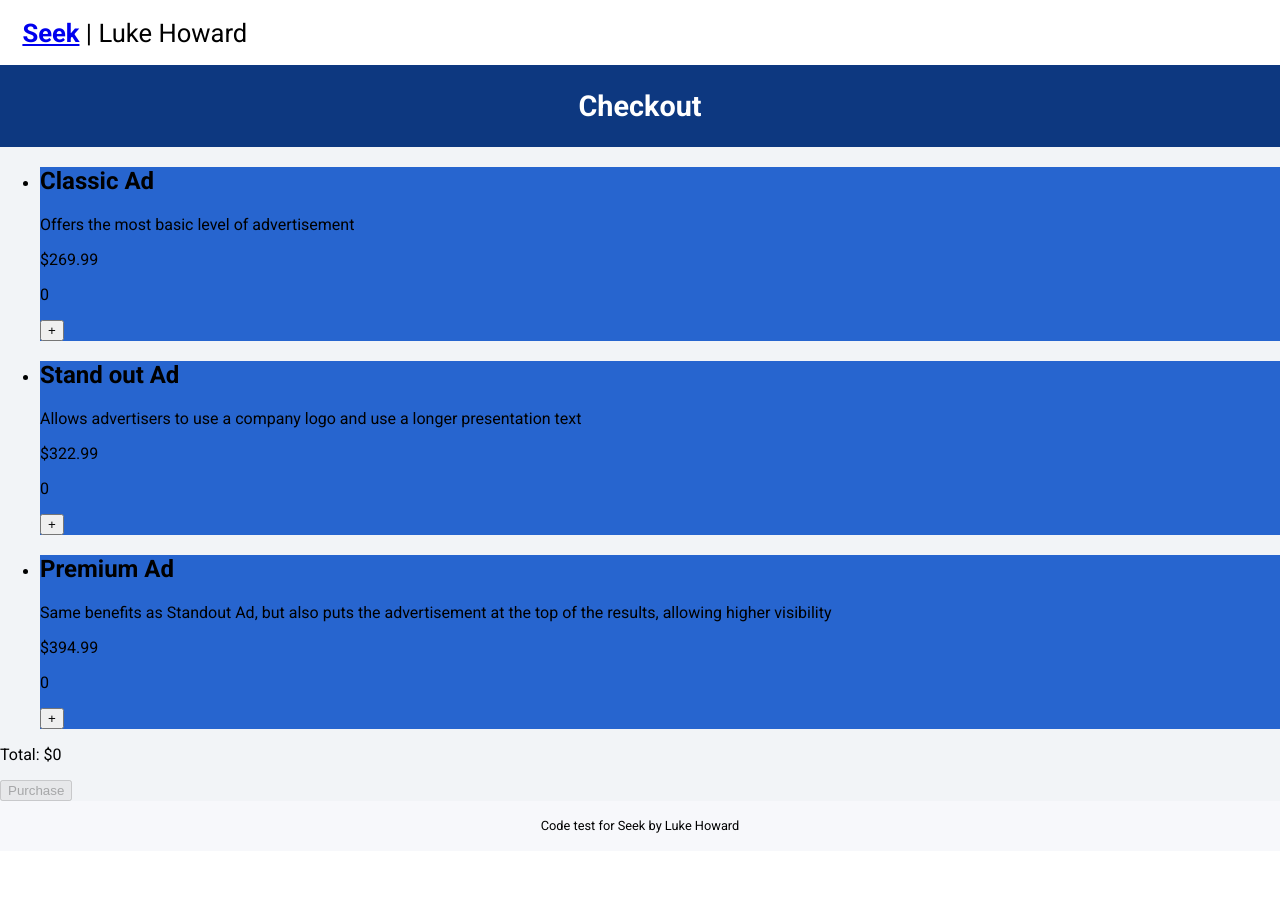
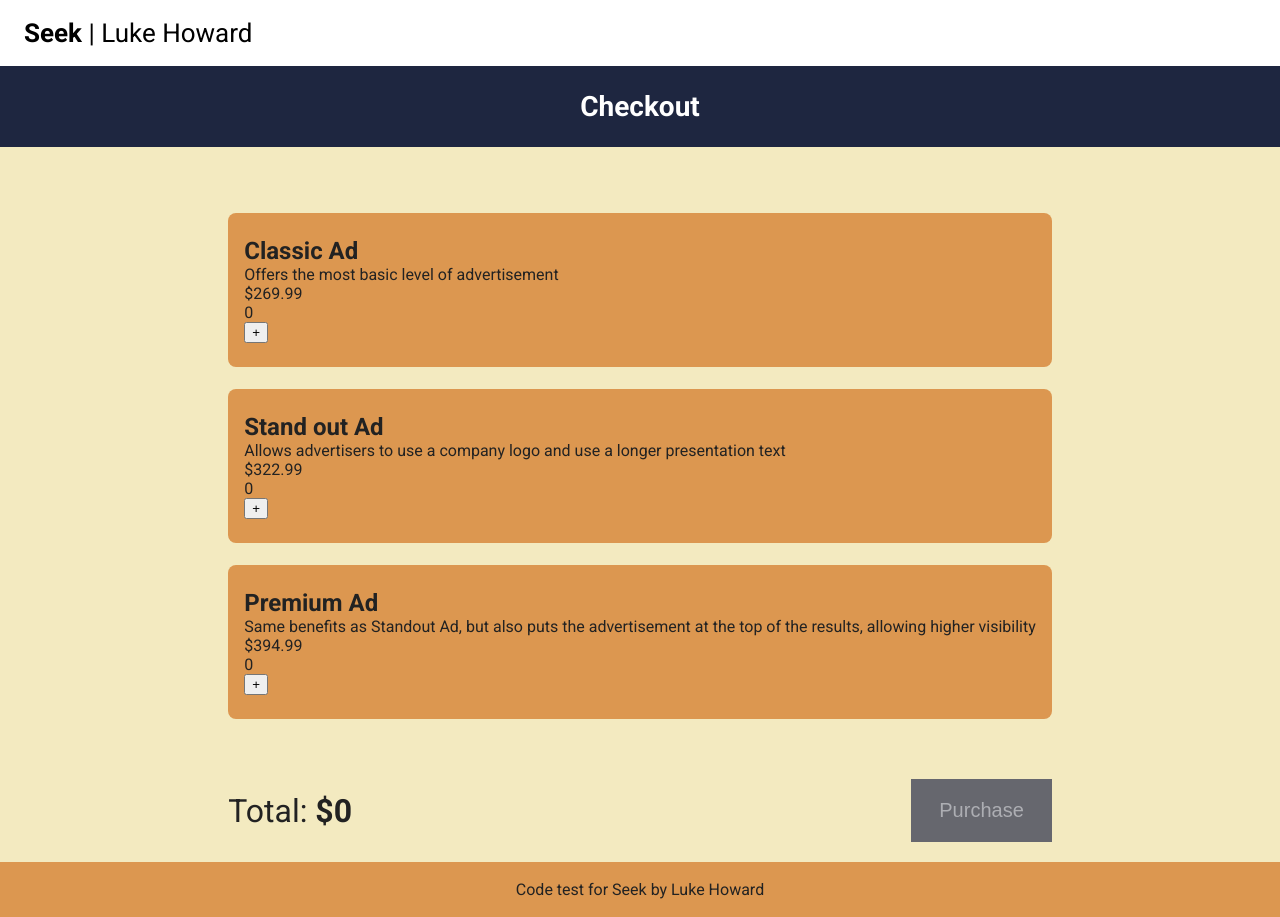
Before and after one commit to binaryluke/seek, a React (Vite) app: page /checkout in a window 1280 px wide. Before the commit the page ends 851 px from the top, so only its background shows below. Built offline with nearby package versions, Linux system fonts and the light colour scheme.

Commit message:
Some styles for the checkout page and change color scheme

```diff
--- a/src/App.module.css
+++ b/src/App.module.css
@@ -1,12 +1,12 @@
 .header {
   background: white;
-  padding: 1.1em 1.4em;
+  padding: 18px 24px;
   box-sizing: border-box;
 }
 
 .header h1 {
   margin: 0;
-  font-size: 1.6em;
+  font-size: 26px;
   font-weight: 700;
 }
 
@@ -15,19 +15,20 @@
 }
 
 .main {
+  display: flex;
+  flex-direction: column;
   flex: 1;
-  background: var(--color-neutral-2);
+  background: var(--color-accent-3);
 }
 
 .footer {
-  background: white;
-  padding: 1.1em 1.4em;
-  background: var(--color-neutral-1);
+  padding: 18px 24px;
+  background: var(--color-accent-2);
+  color: var(--color-dark-text);
   box-sizing: border-box;
 }
 
 .footer p {
   margin: 0;
-  font-size: 0.8em;
   text-align: center;
 }
--- a/src/components/CartItem.module.css
+++ b/src/components/CartItem.module.css
@@ -1,3 +1,6 @@
 .CartItem {
-  background: var(--color-accent-3);
+  background-color: var(--color-accent-2);
+  border-radius: 8px;
+  padding: 24px 16px;
+  color: var(--color-dark-text);
 }
--- a/src/components/Page.module.css
+++ b/src/components/Page.module.css
@@ -1,12 +1,22 @@
+.page {
+  display: flex;
+  flex-direction: column;
+  flex: 1;
+}
+
 .titlePane {
   width: 100%;
   text-align: center;
-  background: var(--color-accent-1);
+  background: var(--color-accent-4);
   color: white;
-  padding: 1.5em 1.8em;
+  padding: 24px 28px;
 }
 
 .titlePane h2 {
   margin: 0;
-  font-size: 1.8em;
+  font-size: 28px;
 }
+
+.contentPane {
+  flex: 1;
+}
--- a/src/components/Page.tsx
+++ b/src/components/Page.tsx
@@ -3,13 +3,21 @@ import * as classes from "./Page.module.css";
 
 interface PageProps {
   title: string;
+  className?: string;
 }
 
-export const Page = (props: PropsWithChildren<PageProps>) => (
-  <>
-    <section className={classes.titlePane}>
-      <h2>{props.title}</h2>
-    </section>
-    <section>{props.children}</section>
-  </>
-);
+export const Page = (props: PropsWithChildren<PageProps>) => {
+  const contentClassName = [
+    classes.contentPane,
+    props.className ? props.className : "",
+  ].join(" ");
+
+  return (
+    <div className={classes.page}>
+      <section className={classes.titlePane}>
+        <h2>{props.title}</h2>
+      </section>
+      <section className={contentClassName}>{props.children}</section>
+    </div>
+  );
+};
--- a/src/index.css
+++ b/src/index.css
@@ -1,25 +1,35 @@
 /* Site wide styles and resets */
-/* NOTE: Usually I would include some custom reset styles, but they will distract and bloat from the focus of this code test, so not including for this code test */
-/* NOTE: These days I prefer to start with css (modules) and then switch to a pre-processor like sass if and only if need more features, in large projects like Seek will usually require */
 
 :root {
-  /* Credit: Seek. Colors! (I just picked a few from the real seek site) */
-  --color-accent-1: #0d3880;
-  --color-accent-2: #0a2a60;
-  --color-accent-3: #2765cf;
-  --color-neutral-1: #f7f8fb;
-  --color-neutral-2: #f2f4f7;
-  --color-neutral-3: #e6ecf6;
+  /* Credit: https://www.canva.com/colors/color-palettes/middle-eastern-empire/ */
+  --color-accent-1: #922c40; /* rose red */
+  --color-accent-2: #dc9750; /* desert sun */
+  --color-accent-3: #f3eac0; /* champagne */
+  --color-accent-4: #1e2640; /* dark blue */
+
+  --color-greyscale-dark: #66676e;
+  --color-greyscale-light: #adaeb3;
+  --color-dark-text: #222;
 
   /* Lacking inspiration right now, using classic goto Roboto */
   --font-family: "Roboto", sans-serif;
 }
 
+* {
+  box-sizing: border-box;
+  margin: 0;
+}
+
+a {
+  color: inherit;
+  text-decoration: none;
+}
+
 body {
-  margin: 0;
   font-family: var(--font-family);
 }
 
+html,
 body,
 #root {
   min-height: 100vh;
@@ -30,8 +40,3 @@ body,
   flex-flow: column;
   min-height: 100vh;
 }
-
-div,
-section {
-  box-sizing: border-box;
-}
--- /dev/null
+++ b/src/routes/CheckoutRoute.module.css
@@ -0,0 +1,53 @@
+.checkoutRoute {
+  margin: 20px auto;
+  max-width: 1100px;
+}
+
+.checkoutRoute ul {
+  margin: 46px 0 60px;
+  padding: 0;
+  list-style-type: none;
+}
+
+.checkoutRoute li + li {
+  margin-top: 22px;
+}
+
+.confirmPane {
+  display: flex;
+  justify-content: space-between;
+  align-items: center;
+  margin-top: 16px;
+}
+
+.total {
+  font-size: 32px;
+  color: var(--color-dark-text);
+}
+
+.total span {
+  font-weight: 700;
+}
+
+.purchaseBtn {
+  border: 0;
+  background: var(--color-accent-1);
+  padding: 20px 28px;
+  font-size: 20px;
+  color: white;
+}
+
+.purchaseBtn:hover {
+  cursor: pointer;
+}
+
+.purchaseBtn:disabled {
+  background: var(--color-greyscale-dark);
+  color: var(--color-greyscale-light);
+  cursor: not-allowed;
+}
+
+.purchaseBtn:active {
+  transform: scale(0.98);
+  box-shadow: 3px 2px 22px 1px rgba(0, 0, 0, 0.24);
+}
--- a/src/routes/CheckoutRoute.tsx
+++ b/src/routes/CheckoutRoute.tsx
@@ -6,6 +6,7 @@ import {
 } from "../providers/CartProvider";
 import { CartItem } from "../components/CartItem";
 import { useNavigate } from "react-router-dom";
+import * as classes from "./CheckoutRoute.module.css";
 
 export const CheckoutRoute = () => {
   const cartProducts = useCartProducts();
@@ -14,7 +15,7 @@ export const CheckoutRoute = () => {
   const navigate = useNavigate();
 
   return (
-    <Page title="Checkout">
+    <Page className={classes.checkoutRoute} title="Checkout">
       <ul data-testid="checkoutCartItems">
         {cartProducts.map((cartProduct) => (
           <li
@@ -28,14 +29,18 @@ export const CheckoutRoute = () => {
           </li>
         ))}
       </ul>
-      <div>
-        <p>
+      <div className={classes.confirmPane}>
+        <p className={classes.total}>
           Total:{" "}
           <span data-testid="checkoutTotalPrice">
             ${totalPrice ? totalPrice / 100 : 0}
           </span>
         </p>
-        <button disabled={!totalPrice} onClick={() => navigate("/success")}>
+        <button
+          className={classes.purchaseBtn}
+          disabled={!totalPrice}
+          onClick={() => navigate("/success")}
+        >
           Purchase
         </button>
       </div>
```
